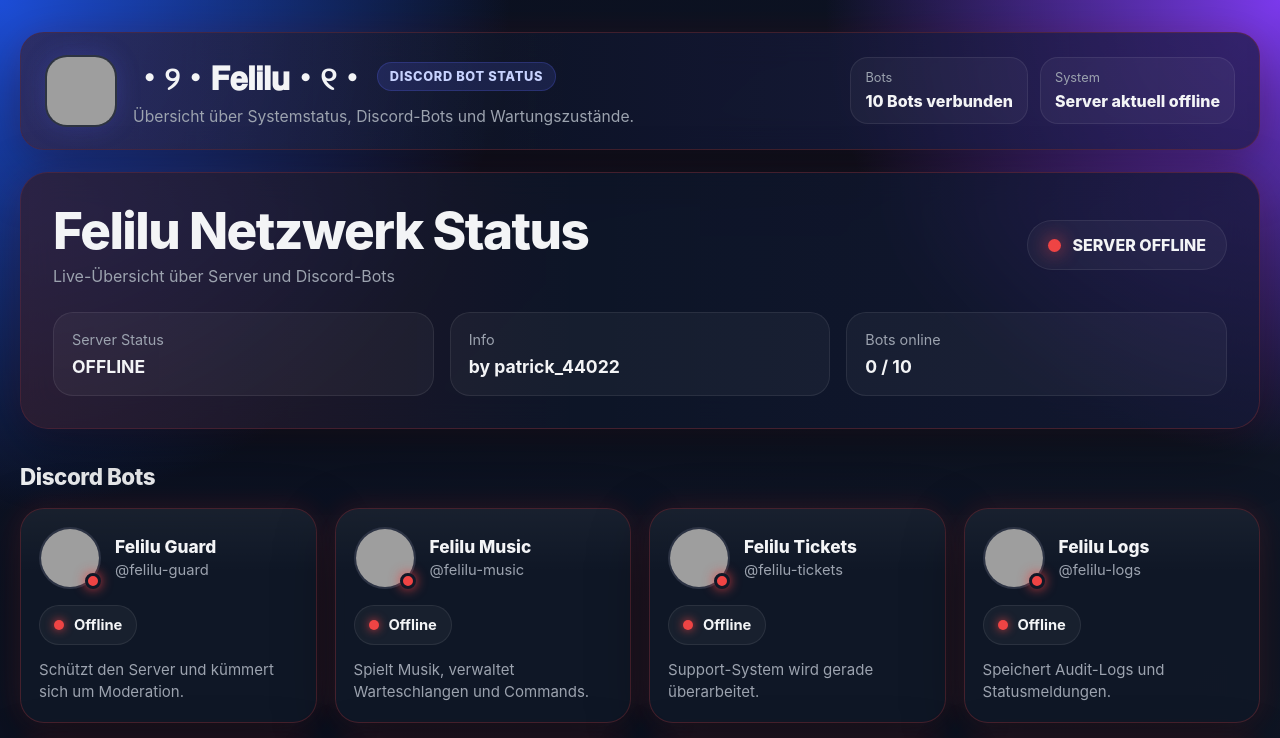
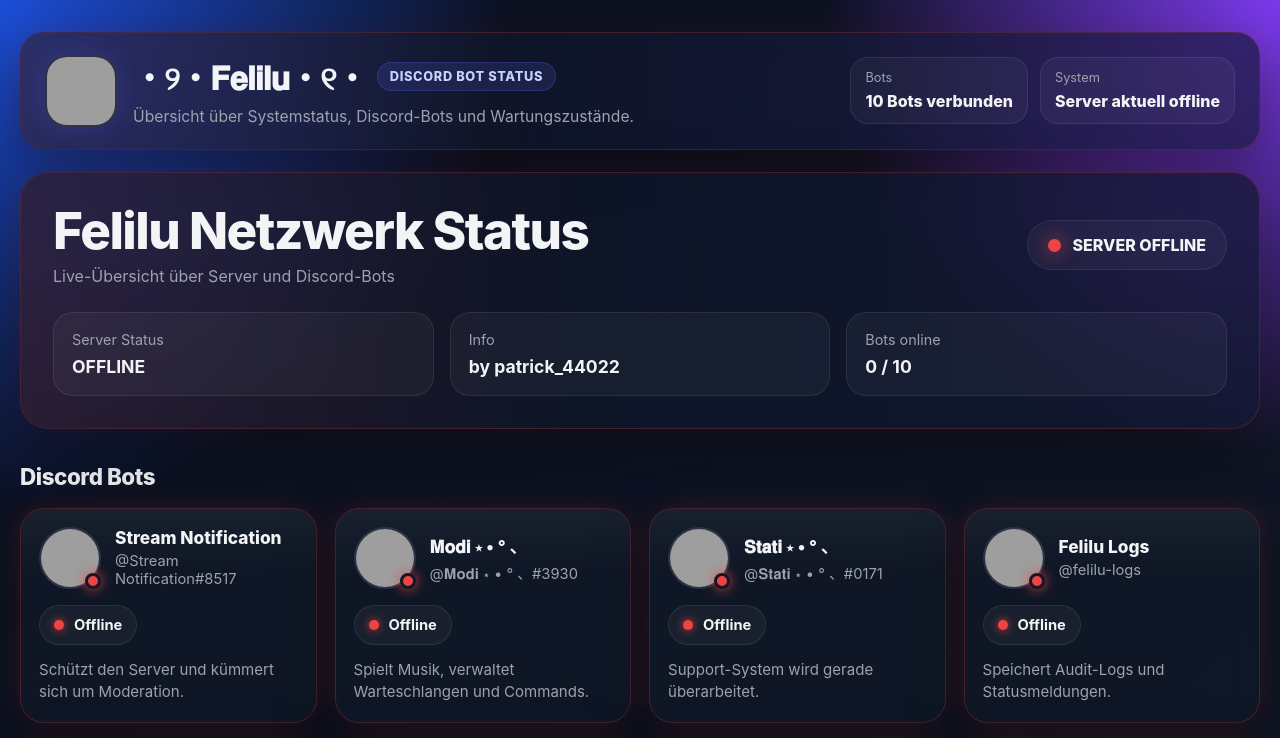
Before and after one commit to Patrick44022/Felilu-Bot-Status, a plain HTML site: page index.html in a window 1280 px wide. Shown: the top 738 px of the page. Drawn offline with Linux system fonts and the light colour scheme; grey boxes are pictures that could not be loaded.

Commit message:
Update index.html

```diff
--- a/index.html
+++ b/index.html
@@ -783,22 +783,22 @@
 
     const bots = [
       {
-        name: "Felilu Guard",
-        tag: "@felilu-guard",
+        name: "Stream Notification",
+        tag: "@Stream Notification#8517",
         status: "online",
         description: "Schützt den Server und kümmert sich um Moderation.",
         avatar: "https://cdn.discordapp.com/embed/avatars/0.png"
       },
       {
-        name: "Felilu Music",
-        tag: "@felilu-music",
+        name: "𝐌𝐨𝐝𝐢 ⋆ • ° 、",
+        tag: "@𝐌𝐨𝐝𝐢 ⋆ • ° 、#3930",
         status: "online",
         description: "Spielt Musik, verwaltet Warteschlangen und Commands.",
         avatar: "https://cdn.discordapp.com/embed/avatars/1.png"
       },
       {
-        name: "Felilu Tickets",
-        tag: "@felilu-tickets",
+        name: "𝐒𝐭𝐚𝐭𝐢 ⋆ • ° 、",
+        tag: "@𝐒𝐭𝐚𝐭𝐢 ⋆ • ° 、#0171",
         status: "maintenance",
         description: "Support-System wird gerade überarbeitet.",
         avatar: "https://cdn.discordapp.com/embed/avatars/2.png"
```
